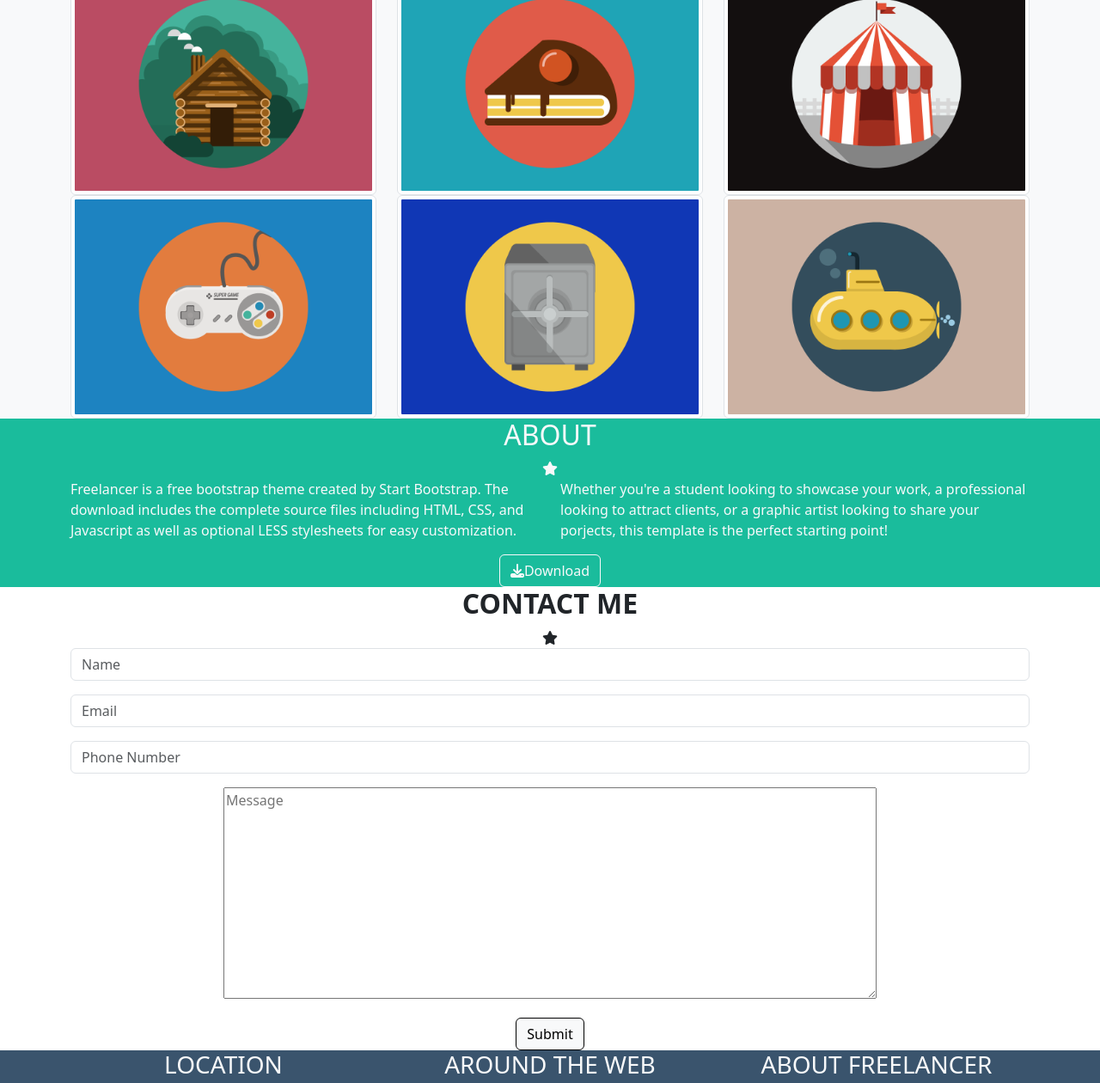
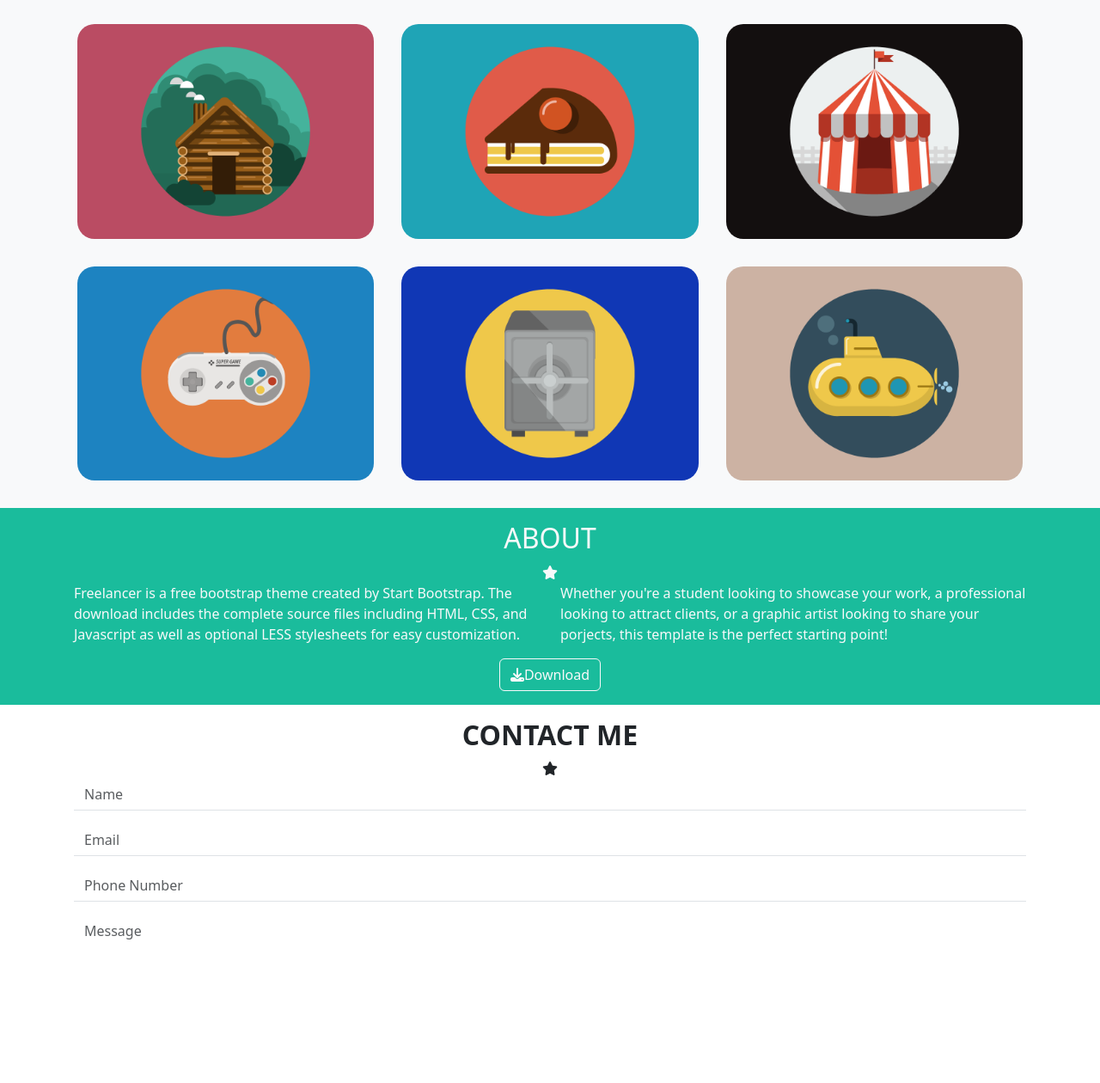
Before and after one commit to chiara1911/html-css-bootstrap-freelancer, a plain HTML site: page index.html in a window 1280 px wide. Shown: the part 588-1848 px from the top of the page at 86% size. Drawn offline with nearby package versions, Linux system fonts and the light colour scheme.

Commit message:
add padding to section, border to img and contact

```diff
--- a/css/style.css
+++ b/css/style.css
@@ -9,7 +9,9 @@
 .bottom-footer{
     background-color: #2C3E50;
 }
-
+.my-img{
+    border-radius: 20px;
+}
 .my-text-green{
     color: #1ABC9C;
 }
@@ -28,3 +30,10 @@
     border-radius: 50%;
     margin: 5px;
 }
+
+.my-input{
+    border-top: 0;
+    border-left: 0;
+    border-right: 0;
+   border-radius: 0;
+}
--- a/index.html
+++ b/index.html
@@ -41,7 +41,7 @@
     </header>
     <main class="bg-light">
         <section class="my-bg-green">
-            <div class="container-xl text-center">
+            <div class="container-xl text-center p-3">
                 <div class="row">
                     <div class="col-12 col-md-6 col-lg-4  container-fluid">
                         <img src="img/avatar.svg" alt="" class="center-block img-fluid">
@@ -55,30 +55,30 @@
                 </div>
             </div>
         </section>
-        <section class="container-xl text-center">
-            <div class="row align-items-start">
-                <div class="col-12 col-md-6 col-lg-4">
-                    <img src="img/cabin.png" alt="" class="img-fluid img-thumbnail">
+        <section class="container-xl text-center p-3 ">
+            <div class="row gx-4 ">
+                <div class="col-12 col-md-6 col-lg-4 p-3">
+                    <img src="img/cabin.png" alt="" class="my-img img-fluid">
                 </div>
-                <div class="col-12 col-md-6 col-lg-4">
-                    <img src="img/cake.png" alt="" class="img-fluid img-thumbnail">
+                <div class="col-12 col-md-6 col-lg-4 p-3">
+                    <img src="img/cake.png" alt="" class="img-fluid my-img">
                 </div>
-                <div class="col-12 col-md-6 col-lg-4">
-                    <img src="img/circus.png" alt="" class="img-fluid img-thumbnail">
+                <div class="col-12 col-md-6 col-lg-4 p-3">
+                    <img src="img/circus.png" alt="" class="img-fluid my-img">
                 </div>
-                <div class="col-12 col-md-6 col-lg-4">
-                    <img src="img/game.png" alt="" class="img-fluid img-thumbnail">
+                <div class="col-12 col-md-6 col-lg-4 p-3">
+                    <img src="img/game.png" alt="" class="img-fluid my-img">
                 </div>
-                <div class="col-12 col-md-6 col-lg-4">
-                    <img src="img/safe.png" alt="" class="img-fluid img-thumbnail">
+                <div class="col-12 col-md-6 col-lg-4 p-3">
+                    <img src="img/safe.png" alt="" class="img-fluid my-img">
                 </div>
-                <div class="col-12 col-md-6 col-lg-4">
-                    <img src="img/submarine.png" alt="" class="img-fluid img-thumbnail">
+                <div class="col-12 col-md-6 col-lg-4 p-3">
+                    <img src="img/submarine.png" alt="" class="img-fluid my-img">
                 </div>
             </div>
         </section>
         <section class="my-bg-green ">
-            <div class="container-xl">
+            <div class="container-xl p-3">
                 <div class="row ">
                     <div class="col-12 text-center">
                         <h2 class="text-uppercase text-light"> about </h2>
@@ -107,30 +107,24 @@
             </div>
         </section>
         <section class="bg-white">
-            <div class="container text-center">
+            <div class="container text-center p-3">
                 <h2 class=" fw-bold text-uppercase">Contact me</h2>
                 <i class="fa-solid fa-star text-dark"></i>
 
                 <form>
                     <div class="mb-3">
-
-                        <input type="text" class="form-control" placeholder="Name">
-
+                        <input type="text" class="form-control my-input" placeholder="Name">
                     </div>
                     <div class="mb-3">
-
-                        <input type="email" class="form-control" placeholder="Email">
+                        <input type="email" class="form-control my-input" placeholder="Email">
                     </div>
                     <div class="mb-3">
-
-                        <input type="text" class="form-control" placeholder="Phone Number">
+                        <input type="text" class="form-control my-input" placeholder="Phone Number">
                     </div>
                     <div class="mb-3">
-
-                        <textarea name="Message" id="" cols="80" rows="10" placeholder="Message"></textarea>
+                        <textarea name="Message" id="" cols="30" rows="10" class="form-control my-input"  placeholder="Message"></textarea>
                     </div>
-
-                    <button type="submit" class="btn btn-light border-black">Submit</button>
+                    <button type="submit" class="btn btn-light border-black">Send</button>
                 </form>
             </div>
 
```
